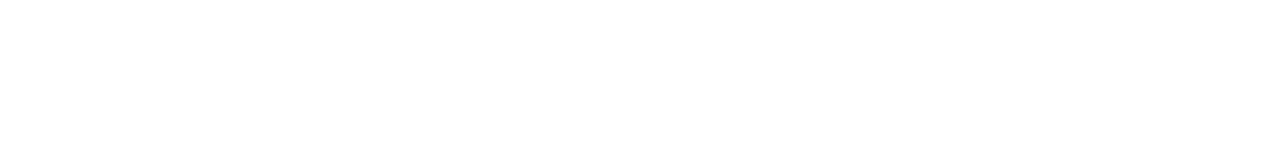
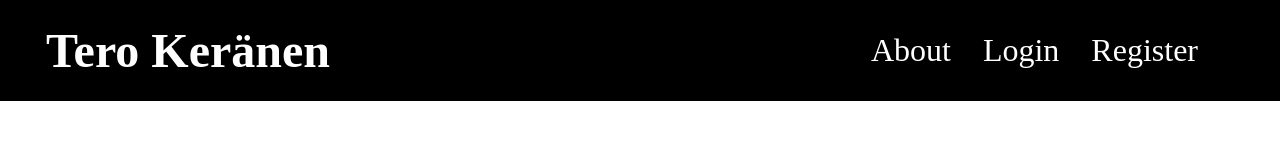
Before and after one commit to TeroKeranen/portfol2, a plain HTML site: page index.html in a window 1280 px wide. Drawn offline with Linux system fonts and the light colour scheme.

Commit message:
html and js navbar

```diff
--- /dev/null
+++ b/app.js
@@ -0,0 +1,8 @@
+
+const navToggle = document.querySelector('.nav-toggle'); // Otetaan hampulais nappi omaan muuttujaan
+const links = document.querySelector('.links'); // Otetaan linkit omaan muuttujaan
+
+// Hampurilaispainiketta painamalla se poistaa tai lisää "show-links" classin links divin sisälle.
+navToggle.addEventListener('click', function() {
+    links.classList.toggle('show-links');
+})
--- a/index.html
+++ b/index.html
@@ -4,9 +4,35 @@
     <meta charset="UTF-8">
     <meta http-equiv="X-UA-Compatible" content="IE=edge">
     <meta name="viewport" content="width=device-width, initial-scale=1.0">
-    <title>Document</title>
+    <link rel="stylesheet" href="styles.css">
+    <script src="https://kit.fontawesome.com/abaabdeffa.js" crossorigin="anonymous"></script>
+    <title>Portfolio</title>
 </head>
 <body>
 
+    <nav>
+        <div class="nav-center">
+
+            <div class="nav-header">
+
+                <h3><span class="animate">T</span>ero Keränen</h3>
+
+                <div class="nav-toggle">
+                    <i class="fa-solid fa-bars"></i>
+                </div>
+            </div>
+
+                <ul class="links">
+                    <li><a href="/about">About</a></li>
+                    <li><a href="/login">login</a></li>
+                    <li><a href="/register">register</a></li>
+                </ul>
+
+
+        </div>
+    </nav>
+
+
+    <script src="app.js"></script>
 </body>
 </html>
--- /dev/null
+++ b/styles.css
@@ -0,0 +1,86 @@
+
+* {
+    padding: 0;
+    margin: 0;
+}
+
+ul li {
+    list-style: none;
+    font-size: 1rem;
+}
+.nav-center {
+    background: black;
+}
+.nav-header {
+    display:flex;
+    align-items: center;
+    justify-content: space-between;
+
+    color: white;
+    padding: 1.5rem;
+}
+
+.nav-toggle {
+    cursor:pointer;
+}
+.links {
+    height: 0;
+    overflow: hidden;
+    transition: all 0.3s linear;
+}
+.links a {
+    text-transform: capitalize;
+    display:block;
+    color: white;
+    text-decoration: none;
+    padding:1rem;
+
+
+}
+
+
+/* Kun hampurilaisnappia painaa niin links divin pituus muuttuu */
+.show-links {
+    height: 10rem;
+}
+
+
+@media screen and (min-width:785px) {
+    ul li {
+        font-size: 2rem;
+    }
+    .nav-toggle {
+        display:none;
+    }
+    .nav-center {
+        max-width: auto;
+        margin: 0 auto;
+        display: flex;
+        align-items: center;
+
+        justify-content: space-between;
+        padding: 1rem;
+    }
+
+    .nav-header {
+        padding: 0;
+
+    }
+    .nav-header h3 {
+        font-size: 3rem;
+        margin-left: 30px;
+    }
+
+    .nav-toggle {
+        display: none;
+    }
+
+    .links {
+        height: auto;
+        display: flex;
+        margin-right: 50px;
+
+
+    }
+
+}
```
